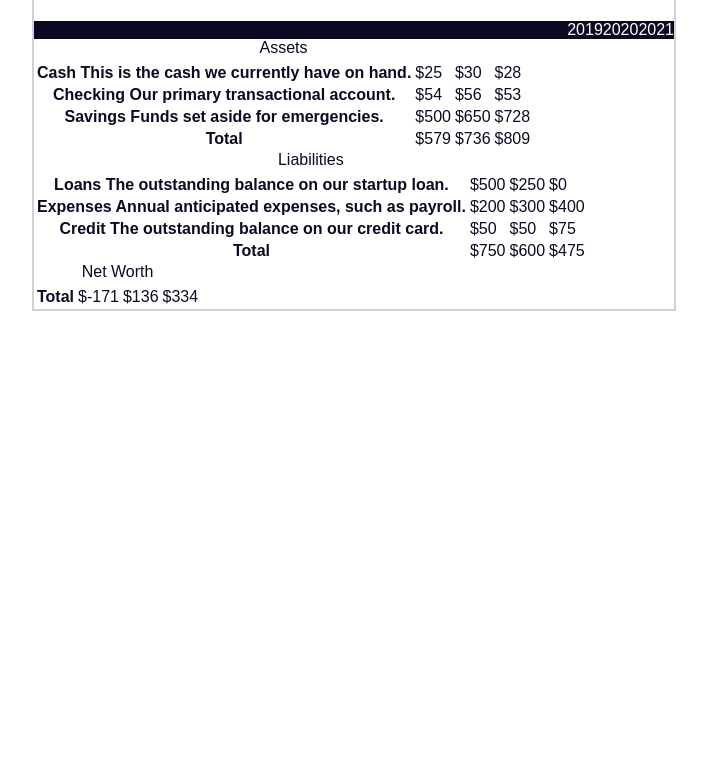
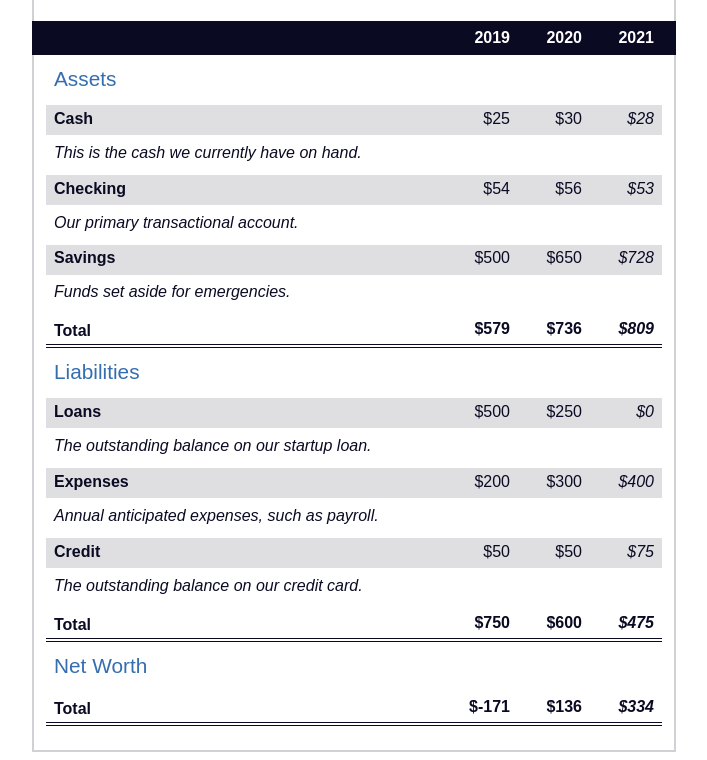
Before and after one commit to MiguelLamas/new-responsive-web-design-certification-learn-pseudo-selectors-building-a-balance-sheet, a plain HTML site: page balanceSheet/index.html in a window 1280 px wide. Shown: the part 106-866 px from the top of the page, without its empty margins (286-993 px from the left). Before the commit the page ends 800 px from the top, so only its background shows below. Drawn offline with Linux system fonts and the light colour scheme.

Commit message:
completed pseudo selectors building a balance sheet 41 to 65

```diff
--- a/balanceSheet/index.html
+++ b/balanceSheet/index.html
@@ -4,7 +4,7 @@
     <meta charset="UTF-8">
     <meta name="viewport" content="width=device-width, initial-scale=1.0">
     <title>Balance Sheet</title>
-    <link rel="stylesheet" href="/style.css">
+    <link rel="stylesheet" href="style.css">
   </head>
   <body>
     <main>
--- a/balanceSheet/style.css
+++ b/balanceSheet/style.css
@@ -1,15 +1,15 @@
 span[class~="sr-only"] {
-    border: 0;
-    clip: rect(1px, 1px, 1px, 1px);
-    clip-path: inset(50%);
-    -webkit-clip-path: inset(50%);
-    height: 1px;
-    width: 1px;
-    position: absolute;
-    overflow: hidden;
-    white-space: nowrap;
-    padding: 0;
-    margin: -1px;
+  border: 0 !important;
+  clip: rect(1px, 1px, 1px, 1px) !important;
+  clip-path: inset(50%) !important;
+  -webkit-clip-path: inset(50%) !important;
+  height: 1px !important;
+  width: 1px !important;
+  position: absolute !important;
+  overflow: hidden !important;
+  white-space: nowrap !important;
+  padding: 0 !important;
+  margin: -1px !important;
 }
 
 html {
@@ -52,6 +52,101 @@ span[class~="sr-only"] {
   justify-content: flex-end;
   position: sticky;
   top: 0;
+  background: #0a0a23;
   color: #fff;
-    background-color: #0a0a23;
+  z-index: 999;
+  padding: 0.5rem calc(1.25rem + 2px) 0.5rem 0;
+  margin: 0 -2px;
 }
+
+#years span[class] {
+  font-weight: bold;
+  width: 4.5rem;
+  text-align: right;
+}
+
+.table-wrap {
+  padding: 0 0.75rem 1.5rem 0.75rem;
+}
+
+table {
+  border-collapse: collapse;
+  border: 0;
+  width: 100%;
+  position: relative;
+  margin-top: 3rem;
+}
+
+table caption {
+  color: #356eaf;
+  font-size: 1.3em;
+  font-weight: normal;
+  position: absolute;
+  top: -2.25rem;
+  left: 0.5rem;
+}
+
+tbody td {
+  width: 100vw;
+  min-width: 4rem;
+  max-width: 4rem;
+}
+
+tbody th {
+  width: calc(100% - 12rem);
+}
+
+tr[class="total"] {
+  border-bottom: 4px double #0a0a23;
+  font-weight: bold;
+}
+
+tr[class="total"] th {
+  text-align: left;
+  padding: 0.5rem 0 0.25rem 0.5rem;
+}
+
+tr.total td {
+  text-align: right;
+  padding: 0 0.25rem;
+}
+
+tr.total td:nth-of-type(3) {
+  padding-right: 0.5rem;
+}
+
+tr.total:hover {
+  background-color: #99c9ff;
+}
+
+td.current {
+  font-style: italic;
+}
+
+tr.data {
+  background-image: linear-gradient(to bottom, #dfdfe2 1.845rem, white 1.845rem);
+}
+
+tr.data th {
+  text-align: left;
+  padding-top: 0.3rem;
+  padding-left: 0.5rem;
+}
+
+tr.data th .description {
+  display: block;
+  font-weight: normal;
+  font-style: italic;
+  padding: 1rem 0 0.75rem;
+  margin-right: -13.5rem;
+}
+
+tr.data td {
+  vertical-align: top;
+  padding: 0.3rem 0.25rem 0;
+  text-align: right;
+}
+
+tr.data td:last-of-type {
+  padding-right: 0.5rem;
+}
```
Lines whose indentation alone changed are shown as unchanged.
